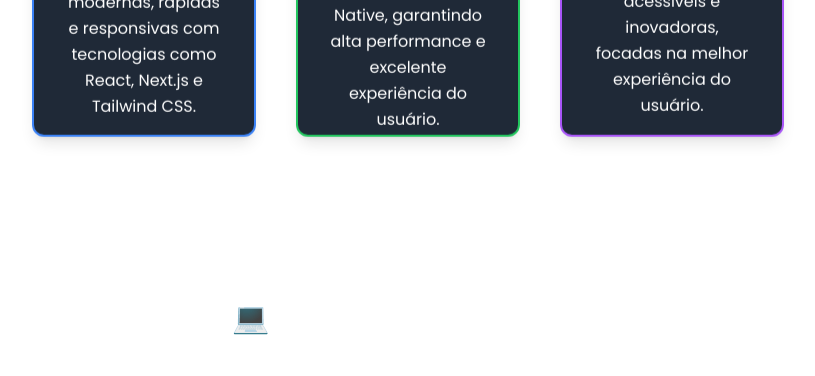
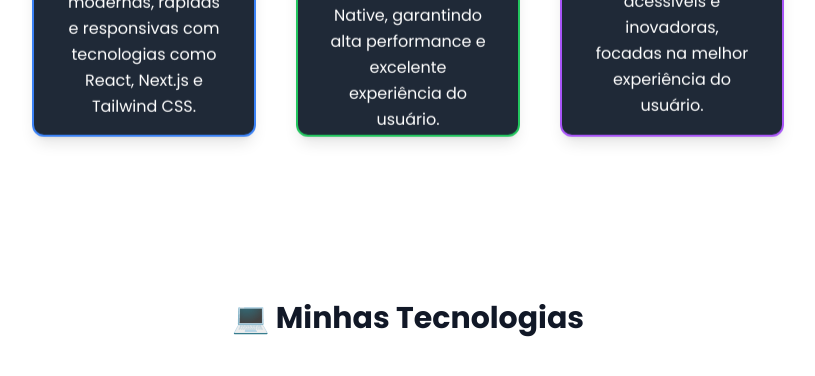
Before and after one commit to KelvenFontes/my-portfolio, a Next.js app: page / in a window 1280 px wide. Shown: the part 1514-1890 px from the top of the page, without its empty margins (232-1047 px from the left). Built offline with nearby package versions, Linux system fonts and the light colour scheme.

Commit message:
refactor: adjust margins and remove unnecessary class in TechCarousel component

```diff
--- a/src/components/TechCarousel.tsx
+++ b/src/components/TechCarousel.tsx
@@ -41,14 +41,14 @@ export default function TechCarousel() {
 
     return (
         <div className="max-w-sm md:max-w-xl lg:max-w-5xl mx-auto py-10 px-4 text-center">
-            <h2 className="text-2xl md:text-3xl font-bold text-white mb-6">💻 Minhas Tecnologias</h2>
-            <Slider {...settings} className="text-white w-full">
+            <h2 className="text-2xl md:text-3xl font-bold mb-12">💻 Minhas Tecnologias</h2>
+            <Slider {...settings} className="w-full">
                 {techs.map((tech, index) => (
                     <div key={index} className="flex flex-col items-center justify-center h-24 md:h-32">
                         <div className="flex flex-col items-center justify-center">
                             {tech.icon}
                         </div>
-                        <p className="text-gray-300 text-xs md:text-sm mt-2">{tech.name}</p>
+                        <p className="text-xs md:text-sm mt-2">{tech.name}</p>
                     </div>
                 ))}
             </Slider>
```
